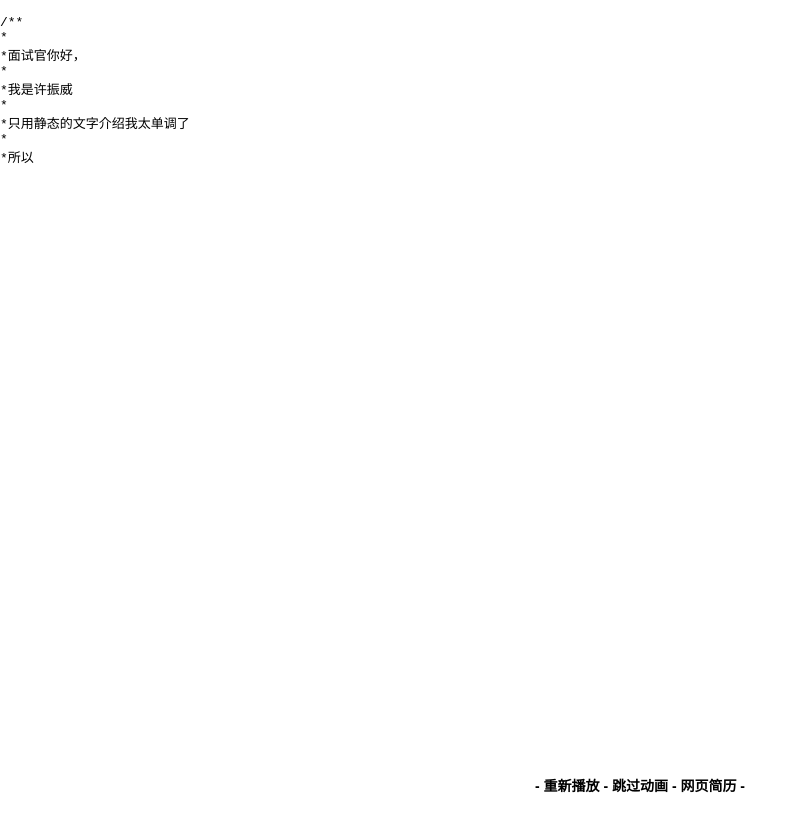
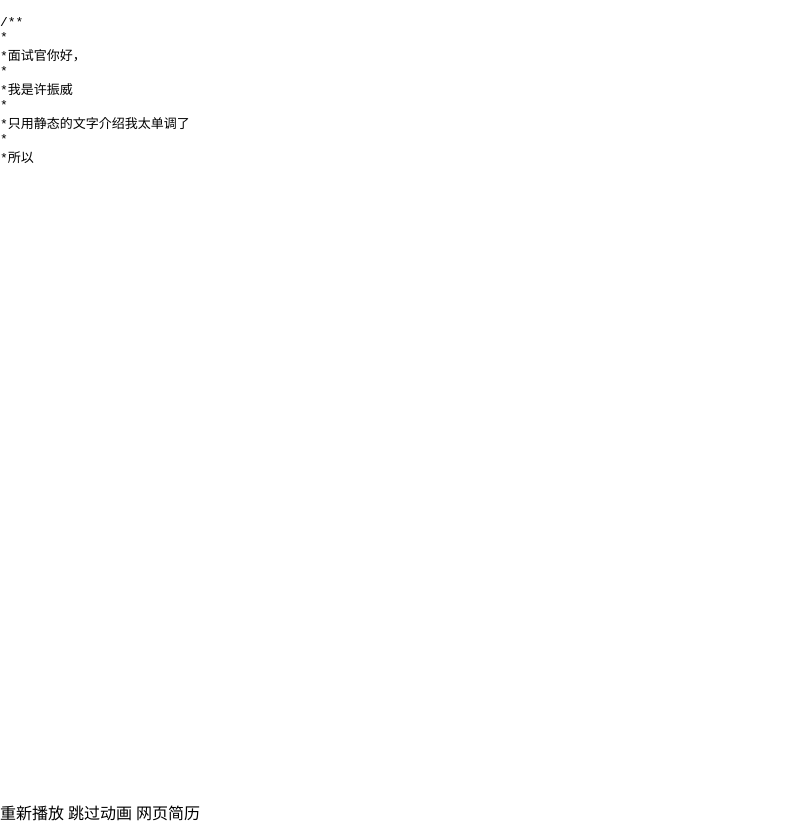
Before and after one commit to JenvyXU/animation-resume, a plain HTML site: page index.html in a window 1280 px wide. Shown: the whole page, without its empty margins (0-808 px from the left). Before the commit the page ends 800 px from the top, so only its background shows below. Drawn offline with Linux system fonts and the light colour scheme.

Commit message:
修改按钮布局

```diff
--- a/index.html
+++ b/index.html
@@ -8,13 +8,17 @@
   <style id="styleTag"></style>
 </head>
 <body>
-<div id="xxxx">
-   - <span id="restart">重新播放</span> - <span id="ending">跳过动画</span> - <span id="resume">网页简历</span> -
+  <div class="left">
+    <pre id="code"></pre>
+    <div id="buttons">
+      <span id="restart">重新播放</span>
+      <span id="ending">跳过动画</span>
+      <span id="resume">网页简历</span>
+    </div>
+  </div>
 
-</div>
-  <pre id="code"></pre>
   <div id="paper">
-    <pre class="content"  id="md"></pre>
+    <pre class="content" id="md"></pre>
   </div>
   <script src="vendor/prism/prism.js"></script>
   <script src="js/main.js"></script>
```
